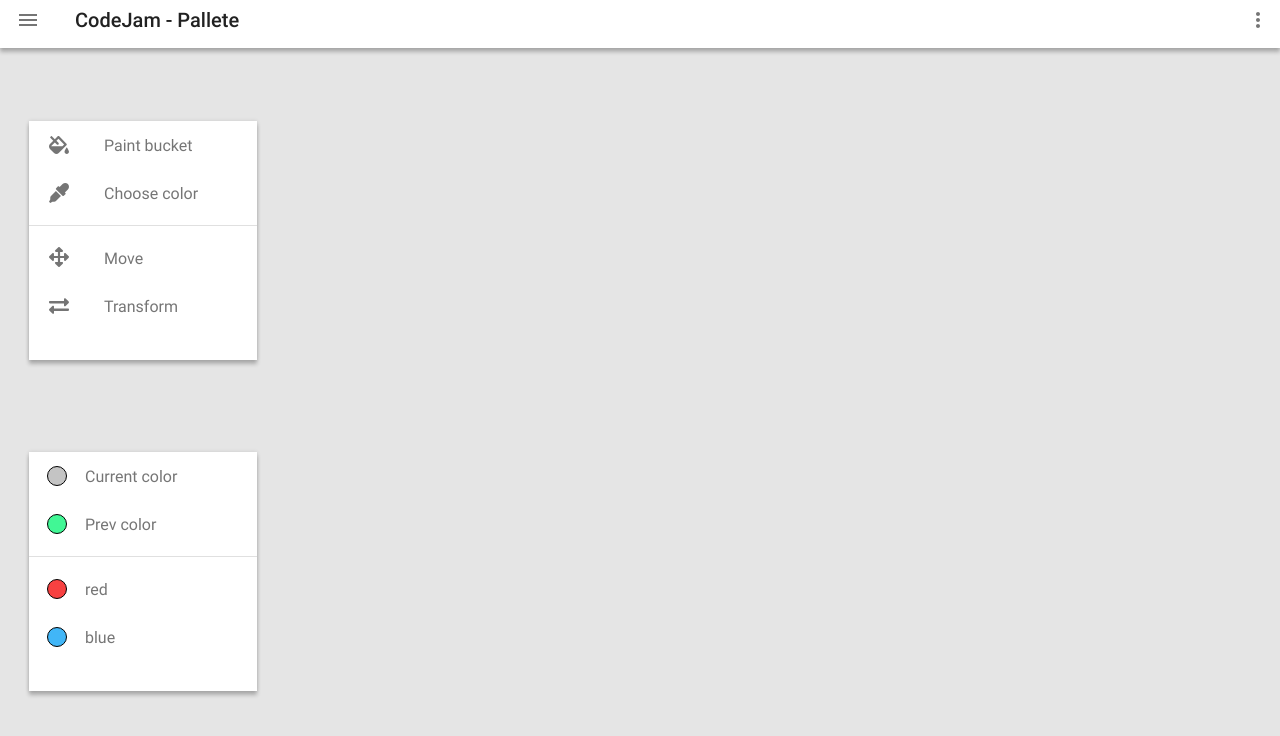
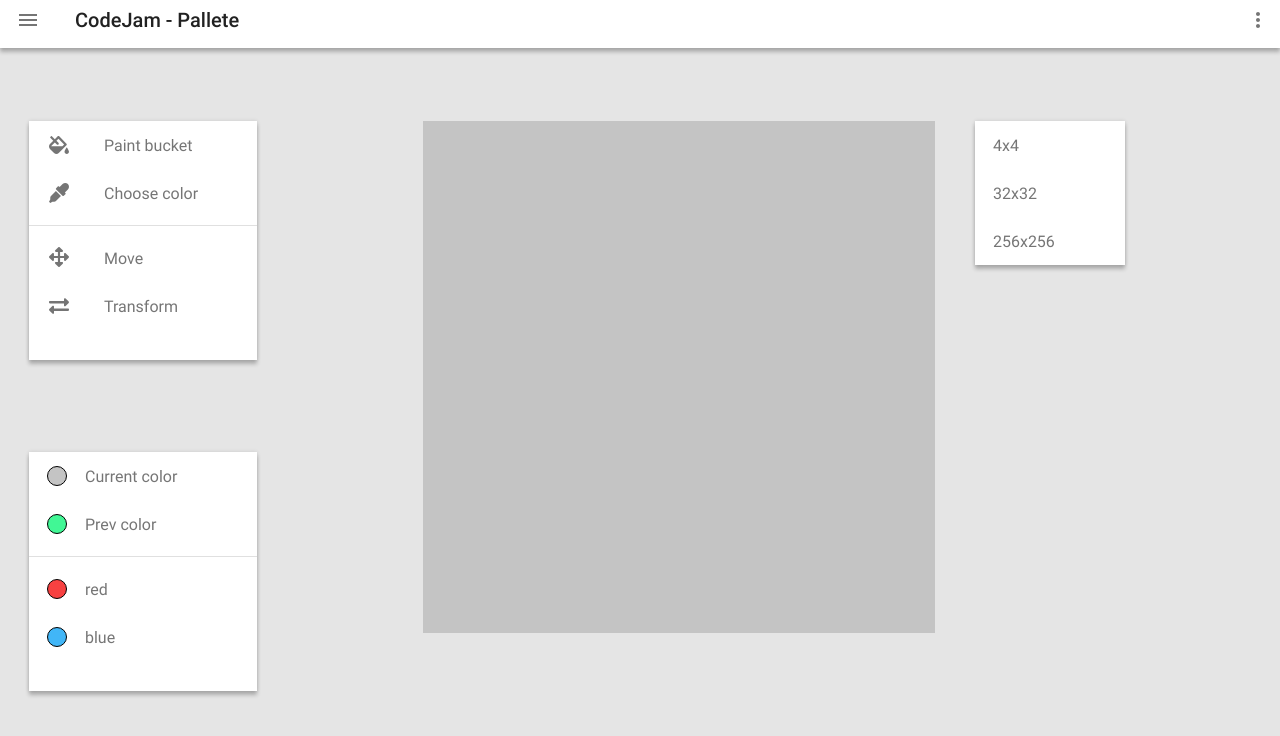
Before and after one commit to EugenePochenkov/codejam-canvas, a website built with webpack: page src/template.html in a window 1280 px wide. Built offline with nearby package versions, Linux system fonts and the light colour scheme.

Commit message:
feat: add canvas block markup

```diff
--- /dev/null
+++ b/src/styles/components/_canvas.scss
@@ -0,0 +1,6 @@
+.canvas {
+  width: 512px;
+  height: 512px;
+
+  background-color: $bg-color--current;
+}
--- a/src/styles/main.scss
+++ b/src/styles/main.scss
@@ -8,6 +8,7 @@
 @import './components/burger';
 @import './components/options';
 @import './components/toolbar';
+@import './components/canvas';
 
 @import './layout/header';
 @import './layout/main';
--- a/src/template.html
+++ b/src/template.html
@@ -73,6 +73,30 @@
         </li>
       </ul>
     </div>
+
+    <div class="main__canvas-wrapper">
+      <canvas class="canvas main__canvas" width="512" height="512"></canvas>
+
+      <ul class="toolbar main__toolbar-canvas">
+        <li>
+          <button class="toolbar__item hex"
+            data-url="https://raw.githubusercontent.com/rolling-scopes-school/tasks/master/tasks/stage-2/codejam-canvas/data/4x4.json">
+            4x4
+          </button>
+        </li>
+        <li>
+          <button class="toolbar__item rgb"
+            data-url="https://raw.githubusercontent.com/rolling-scopes-school/tasks/master/tasks/stage-2/codejam-canvas/data/32x32.json">
+            32x32
+          </button>
+        </li>
+        <li>
+          <button class="toolbar__item img">
+            256x256
+          </button>
+        </li>
+      </ul>
+    </div>
   </main>
 </body>
 </html>
```
